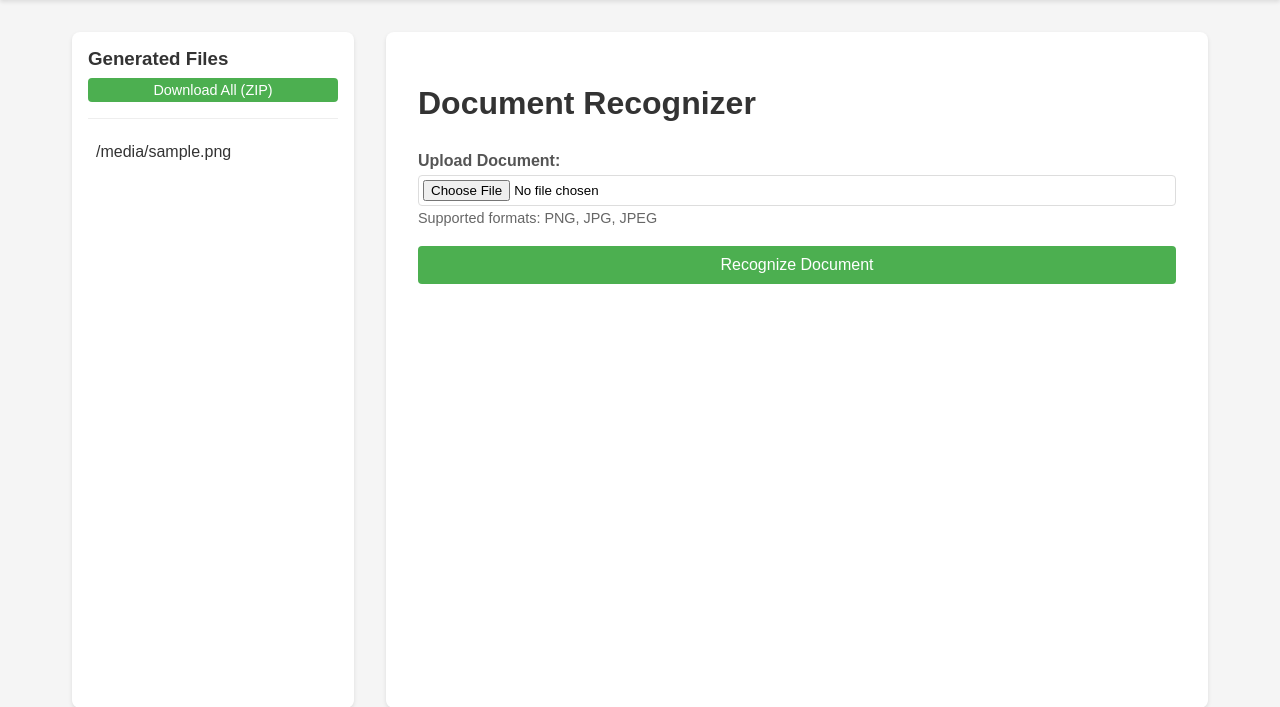
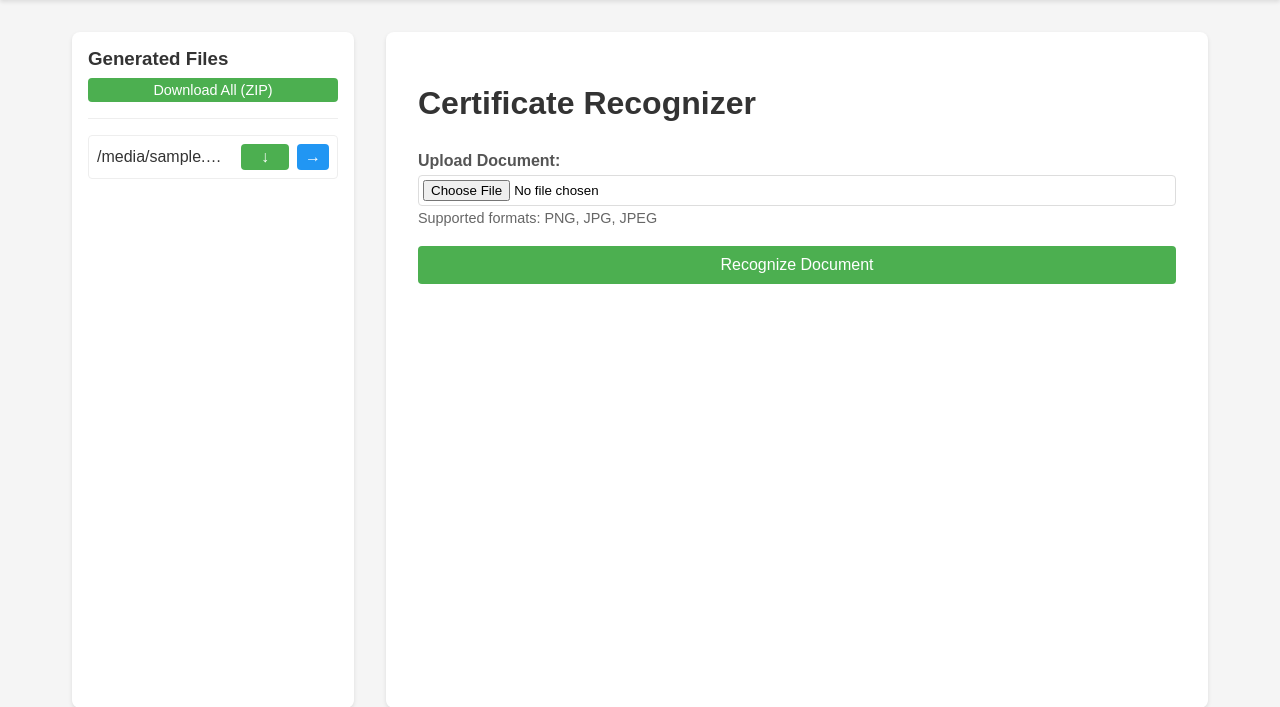
Before and after one commit to ameleta-alsco/docogenerator, a Flask app: template templates/recognizer.html in a window 1280 px wide. Shown: the part 60-767 px from the top of the page. Run offline with Flask 3, Linux system fonts and the light colour scheme; the template is opened without the code that fills it: most values are stand-ins (such as "Sample title", 1, 10 or a date in 2020).

Commit message:
Enhance file list UI with download and use buttons

```diff
--- a/static/styles.css
+++ b/static/styles.css
@@ -260,23 +260,55 @@ h1 {
     padding: 0.5rem;
     border-radius: 4px;
     transition: background-color 0.2s;
+    display: flex;
+    justify-content: space-between;
+    align-items: center;
+    background-color: white;
+    border: 1px solid #eee;
 }
 
 .file-item:hover {
     background-color: #f5f5f5;
 }
 
-.file-link {
-    color: #333;
-    text-decoration: none;
-    display: block;
+.file-name {
+    flex: 1;
     overflow: hidden;
     text-overflow: ellipsis;
     white-space: nowrap;
+    color: #333;
+    margin-right: 1rem;
 }
 
-.file-link:hover {
-    color: #4CAF50;
+.file-actions {
+    display: flex;
+    gap: 0.5rem;
+}
+
+.action-btn {
+    padding: 4px 8px;
+    border-radius: 4px;
+    border: none;
+    cursor: pointer;
+    font-size: 1rem;
+    color: white;
+    text-decoration: none;
+    display: inline-flex;
+    align-items: center;
+    justify-content: center;
+    min-width: 32px;
+}
+
+.download-btn {
+    background-color: #4CAF50;
+}
+
+.use-btn {
+    background-color: #2196F3;
+}
+
+.action-btn:hover {
+    opacity: 0.9;
 }
 
 .no-files {
--- a/templates/base.html
+++ b/templates/base.html
@@ -32,9 +32,13 @@
                     {% if data_files %}
                         {% for file in data_files %}
                         <div class="file-item">
-                            <a href="{{ url_for('serve_file', filename=file) }}" target="_blank" class="file-link">
-                                {{ file }}
-                            </a>
+                            <div class="file-name">{{ file }}</div>
+                            <div class="file-actions">
+                                <a href="{{ url_for('serve_file', filename=file) }}" target="_blank" class="action-btn download-btn" title="Download">↓</a>
+                                {% if active_page != 'generator' %}
+                                <button class="action-btn use-btn" data-file="{{ url_for('serve_file', filename=file) }}" title="Use this file">→</button>
+                                {% endif %}
+                            </div>
                         </div>
                         {% endfor %}
                     {% else %}
@@ -52,8 +56,38 @@
         </main>
     </div>
 
-    {% block scripts %}
-    <!-- Additional scripts will go here -->
-    {% endblock %}
+    {% block scripts %}{% endblock %}
+
+    <script>
+    // Add file usage functionality
+    document.addEventListener('DOMContentLoaded', function() {
+        const fileInput = document.getElementById('document_image');
+        if (fileInput) {
+            document.querySelectorAll('.use-btn').forEach(button => {
+                button.addEventListener('click', async function() {
+                    const fileUrl = this.dataset.file;
+                    try {
+                        const response = await fetch(fileUrl);
+                        const blob = await response.blob();
+                        const file = new File([blob], 'selected-file.jpg', { type: blob.type });
+
+                        // Create a DataTransfer object and add the file
+                        const dataTransfer = new DataTransfer();
+                        dataTransfer.items.add(file);
+
+                        // Set the file input's files
+                        fileInput.files = dataTransfer.files;
+
+                        // Trigger the change event
+                        fileInput.dispatchEvent(new Event('change', { bubbles: true }));
+                    } catch (error) {
+                        console.error('Error loading file:', error);
+                        alert('Error loading file');
+                    }
+                });
+            });
+        }
+    });
+    </script>
 </body>
 </html>
--- a/templates/recognizer.html
+++ b/templates/recognizer.html
@@ -1,10 +1,10 @@
 {% extends "base.html" %}
 
-{% block title %}Document Recognizer{% endblock %}
+{% block title %}Certificate Recognizer{% endblock %}
 
 {% block content %}
 <div class="container">
-    <h1>Document Recognizer</h1>
+    <h1>Certificate Recognizer</h1>
     <form id="recognizer-form" method="POST" action="/recognize" enctype="multipart/form-data">
         <div class="form-group">
             <label for="document_image">Upload Document:</label>
```
